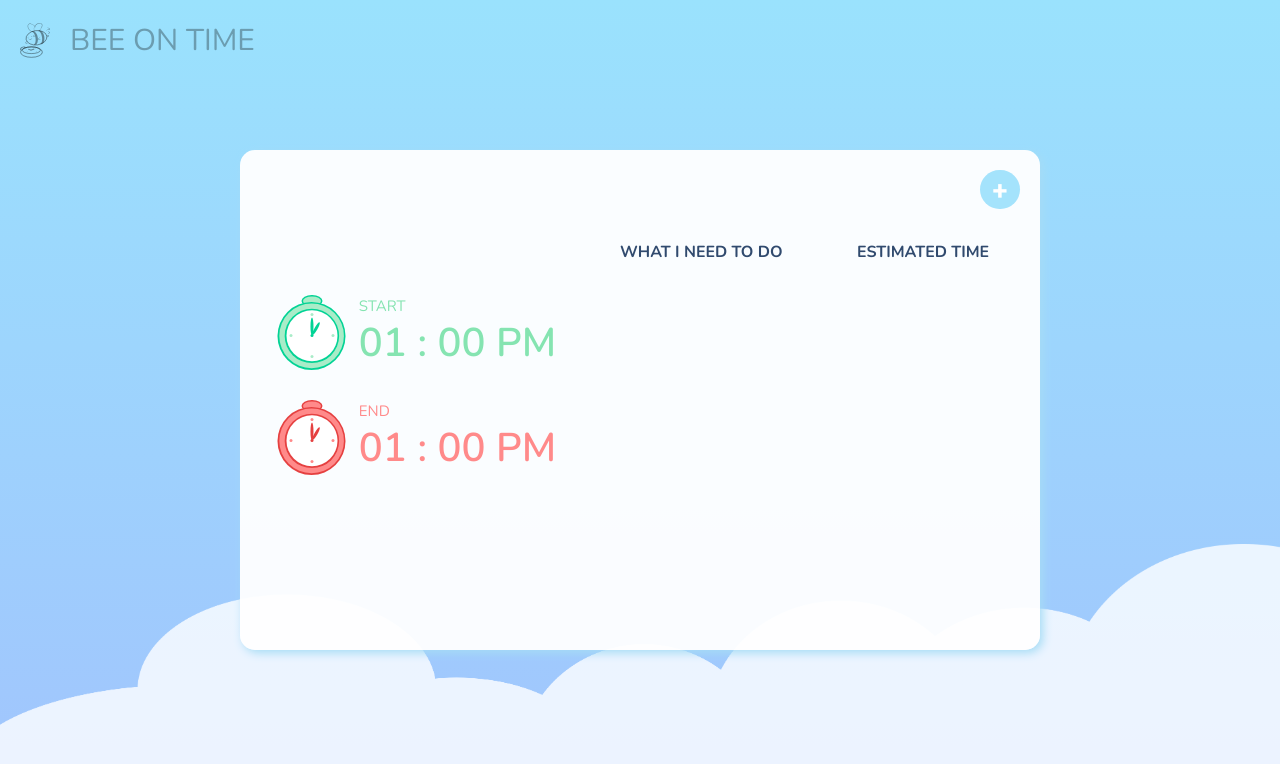
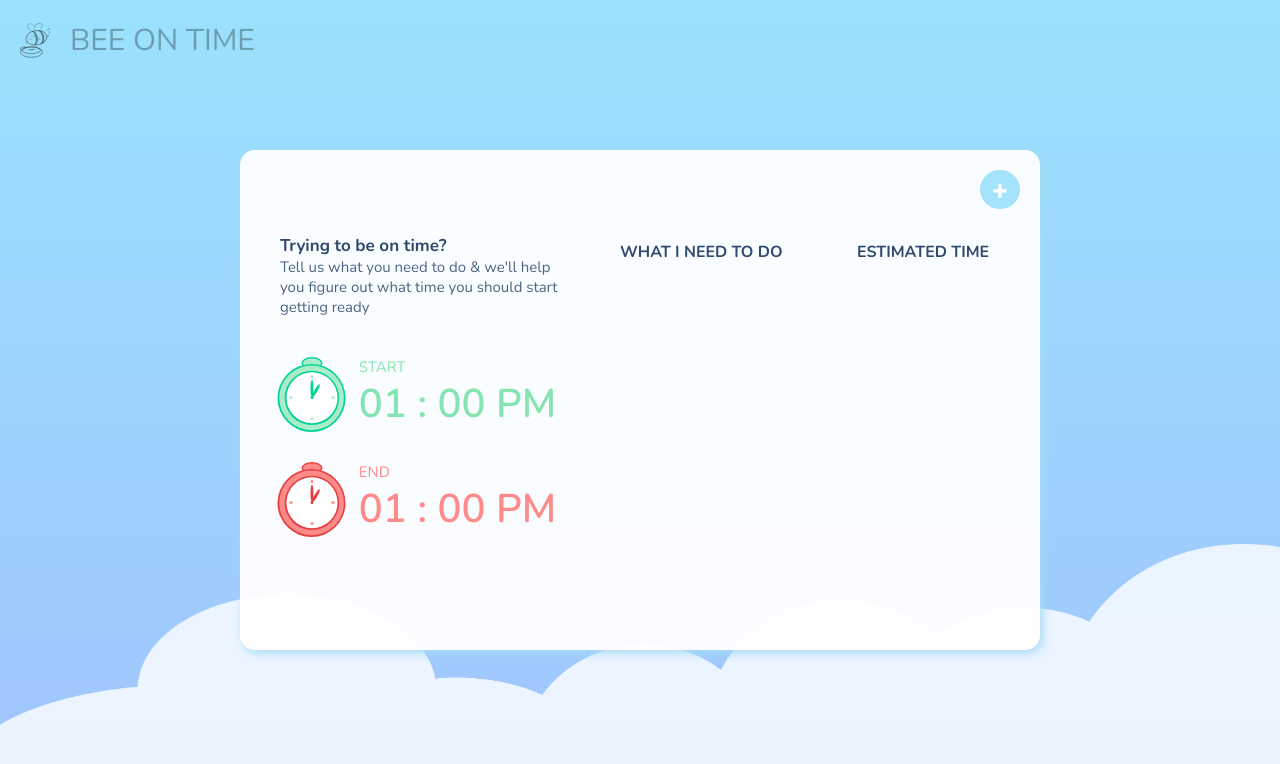
Before and after one commit to vhluu/bee-on-time, a React (Create React App) app: page / in a window 1280 px wide. Both pictures are taken after a click on the link "Get Started". Shown: the top 764 px of the page. Built offline with nearby package versions, Linux system fonts and the light colour scheme.

Commit message:
adding desc

```diff
--- a/src/App.css
+++ b/src/App.css
@@ -175,7 +175,7 @@ main {
   border-radius: 15px;
   flex-direction: column;
   font-family: 'Roboto', sans-serif;
-  color: #86b9f9;
+  color: #78b3fd;
 }
 
 .list-form input {
@@ -183,7 +183,7 @@ main {
   max-width: 300px;
   padding: 5px 0;
   font-size: 20px;
-  color: rgb(163,202,251);
+  color: #78b3fd;
   font-family: 'Roboto', sans-serif;
   font-weight: 500;
   letter-spacing: -0.2px;
@@ -320,6 +320,17 @@ input[type="number"] {
     -moz-appearance: textfield;
 }
 
+.main-desc {
+  font-size: 15px;
+  padding: 0 20px 40px 40px;
+  color: #4d6484
+}
+
+.main-desc span {
+  font-weight: 700;
+  font-size: 17px;
+  color: #304a6e;
+}
 
 @media only screen and (min-width: 768px) {
   main {
--- a/src/Clock.js
+++ b/src/Clock.js
@@ -52,6 +52,9 @@ class Clock extends Component {
   render() {
     return (
       <div className="time-wrapper">
+        <div className="main-desc">
+          <span>Trying to be on time?</span>
+          <br/>Tell us what you need to do &amp; we'll help you figure out what time you should start getting ready</div>
         <div className="start-time">
           <svg width="40" height="40" viewBox="0 0 60 66.145" xmlns="http://www.w3.org/2000/svg"><g transform="translate(-15.875 -32.417)"><ellipse cx="46.302" cy="37.708" rx="9.26" ry="5.292" fill="#02d395" /><ellipse cx="46.302" cy="37.708" rx="7.938" ry="3.969" fill="#a9ecc8" /><circle cx="45.875" cy="68.562" r="30" fill="#02d395" /><circle cx="45.963" cy="68.475" r="28.5" fill="#a9ecc8" /><circle cx="46.225" cy="68.477" r="24" fill="#02d395" /><circle cx="46.313" cy="68.39" r="22.5" fill="#fff" /><g fill="#a9ecc8"><circle cx="46.302" cy="49.615" r="1.323" /><circle cx="27.781" cy="68.135" r="1.323" /><circle cx="64.823" cy="68.135" r="1.323" /><circle cx="46.302" cy="86.656" r="1.323" /></g><g fill="#02d395"><circle cx="46.302" cy="68.135" r="1.323" /><ellipse ref={this.startMinHand} cx="54.302" cy="68.135" rx="7.938" ry="1.323" /><ellipse ref={this.startHrHand} cx="46.302" cy="75.135" rx="1.323" ry="6.482" /></g></g></svg>
           <div>
--- a/src/Main.js
+++ b/src/Main.js
@@ -73,7 +73,7 @@ class Main extends Component {
       <div className="Main">
         <Header/>
         <main>
-          <div class="main-wrapper">
+          <div className="main-wrapper">
           <Clock startTime={start} endTime={end} />
           <List updateList={this.handleListUpdate}/>
           </div>
```
